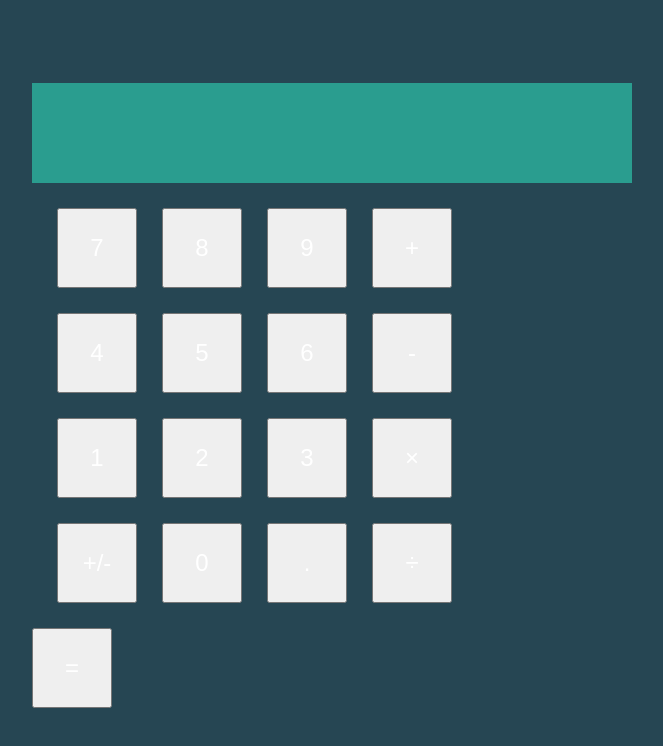
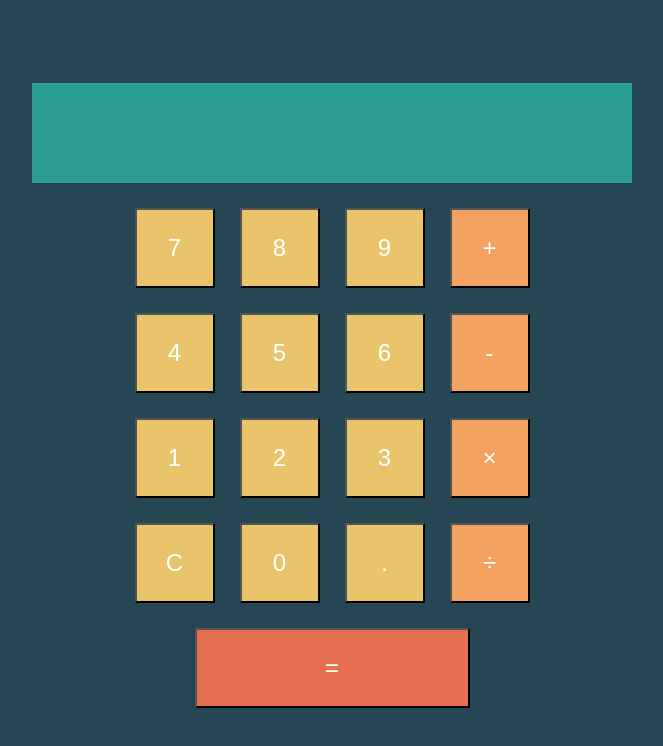
Before and after one commit to jmiller33/calculator, a plain HTML site: page index.html in a window 1280 px wide. Shown: the whole page, without its empty margins (308-971 px from the left). Drawn offline with Linux system fonts and the light colour scheme.

Commit message:
Updated class and id tags for several elements

```diff
--- a/index.html
+++ b/index.html
@@ -8,42 +8,38 @@
     <link rel="stylesheet" href="style.css">
 </head>
 <body>
-    <div class="container">
         <div class="display"></div>
         <div class="buttons">
             <div class="number-buttons">
                 <div class="button-row">
-                    <button>7</button>
-                    <button>8</button>
-                    <button>9</button>
+                    <button id="seven">7</button>
+                    <button id="eight">8</button>
+                    <button id="nine">9</button>
                 </div>
                 <div class="button-row">
-                    <button>4</button>
-                    <button>5</button>
-                    <button>6</button>
+                    <button id="four">4</button>
+                    <button id="five">5</button>
+                    <button id="six">6</button>
                 </div>
                 <div class="button-row">
-                    <button>1</button>
-                    <button>2</button>
-                    <button>3</button>
+                    <button id="one">1</button>
+                    <button id="two">2</button>
+                    <button id="three">3</button>
                 </div>
                 <div class="button-row">
-                    <button>+/-</button>
-                    <button>0</button>
-                    <button>.</button>
+                    <button id="clear">C</button>
+                    <button id="zero">0</button>
+                    <button id="decimal">.</button>
                 </div>
             </div>
             <div class="operator-buttons">
-                <button>+</button>
-                <button>-</button>
-                <button>&#215;</button>
-                <button>&#247;</button>
+                <button id="add">+</button>
+                <button id="subtract">-</button>
+                <button id="multiply">&#215;</button>
+                <button id="divide">&#247;</button>
             </div>
         </div>
-        <div class="equals-button">
-            <button>=</button>
-        </div>
-    </div>
+        <button id="equals" id="equals">=</button>
     <script src="script.js"></script>
 </body>
 </html>
```
